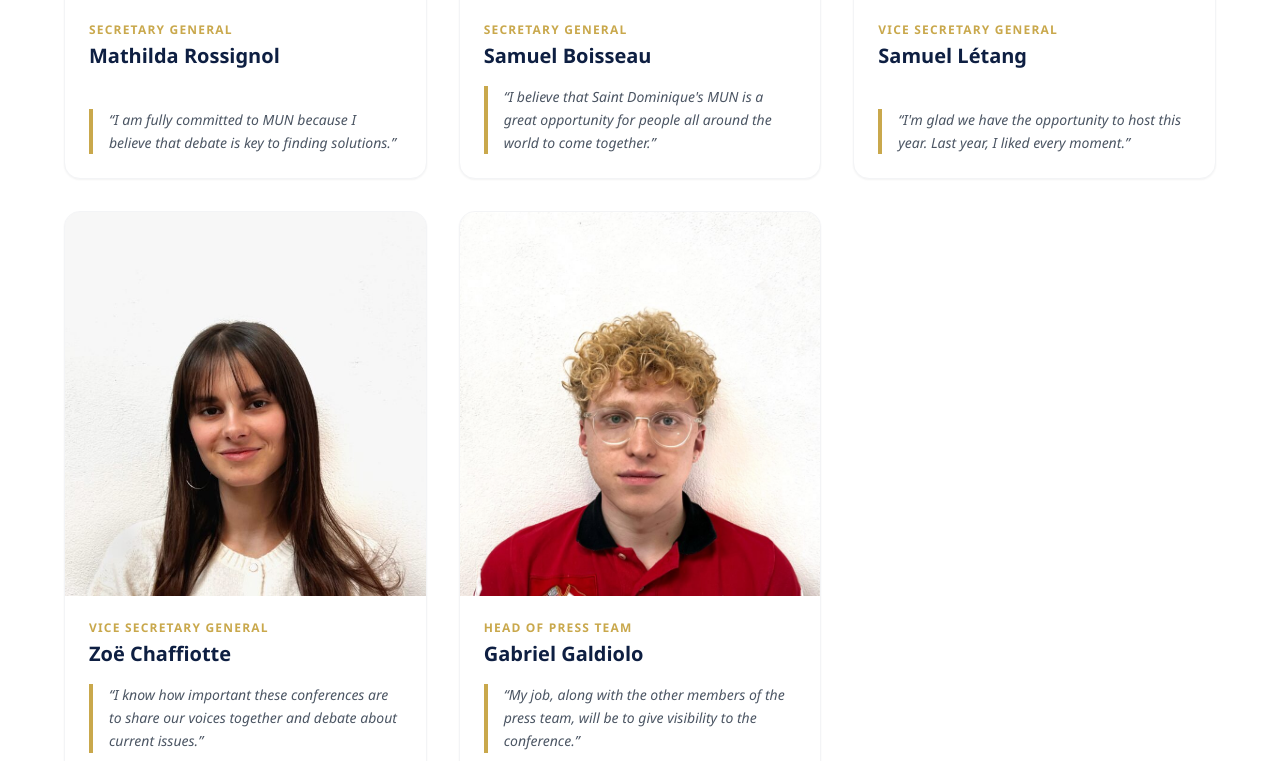
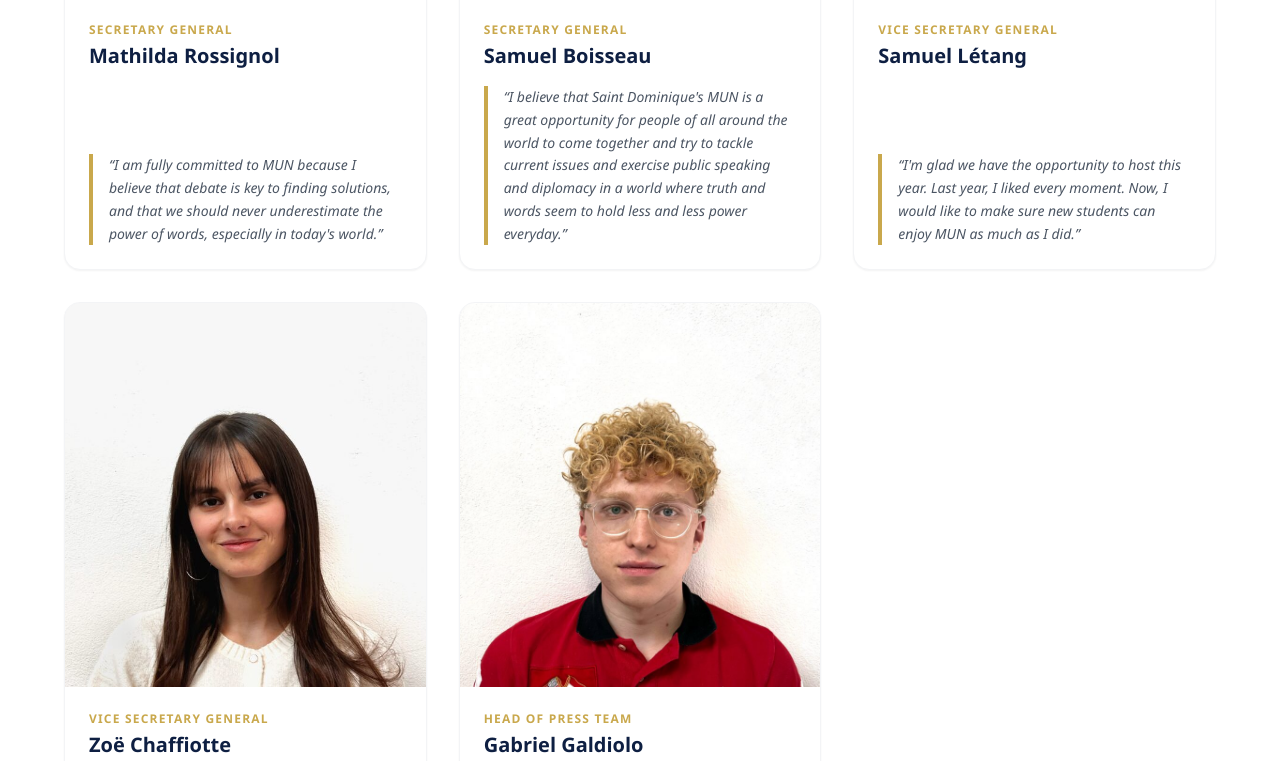
Before and after one commit to gastongabaixtucf8/projet-MUN-saintdo, a Next.js app: page /about in a window 1280 px wide. Shown: the part 2479-3240 px from the top of the page. Built offline with nearby package versions, Linux system fonts and the light colour scheme.

Commit message:
auto-save

```diff
--- a/app/about/page.tsx
+++ b/app/about/page.tsx
@@ -9,31 +9,31 @@ const secretariat = [
     role: 'Secretary General',
     name: 'Mathilda Rossignol',
     photo: '/images/mathilda-rossignol.png',
-    quote: 'I am fully committed to MUN because I believe that debate is key to finding solutions.',
+    quote: 'I am fully committed to MUN because I believe that debate is key to finding solutions, and that we should never underestimate the power of words, especially in today\'s world.',
   },
   {
     role: 'Secretary General',
     name: 'Samuel Boisseau',
     photo: '/images/samuel-boisseau.jpeg',
-    quote: 'I believe that Saint Dominique\'s MUN is a great opportunity for people all around the world to come together.',
+    quote: 'I believe that Saint Dominique\'s MUN is a great opportunity for people of all around the world to come together and try to tackle current issues and exercise public speaking and diplomacy in a world where truth and words seem to hold less and less power everyday.',
   },
   {
     role: 'Vice Secretary General',
     name: 'Samuel Létang',
     photo: '/images/samuel-letang.png',
-    quote: 'I\'m glad we have the opportunity to host this year. Last year, I liked every moment.',
+    quote: 'I\'m glad we have the opportunity to host this year. Last year, I liked every moment. Now, I would like to make sure new students can enjoy MUN as much as I did.',
   },
   {
     role: 'Vice Secretary General',
     name: 'Zoë Chaffiotte',
     photo: '/images/zoe-chaffiotte.jpeg',
-    quote: 'I know how important these conferences are to share our voices together and debate about current issues.',
+    quote: 'I know how important these conferences are to share our voices together and debate about current issues in the world. As we all know, there are many ongoing crises around the world and speaking is the first step to ensure a better future.',
   },
   {
     role: 'Head of Press Team',
     name: 'Gabriel Galdiolo',
     photo: '/images/gabriel-galdiolo.jpeg',
-    quote: 'My job, along with the other members of the press team, will be to give visibility to the conference.',
+    quote: 'My job, along with the other members of the press team, will be to give visibility to the conference and show how it unfolds. We will also make sure to create lasting memories of the moments of debate and of all the special events.',
   },
 ]
 
```
